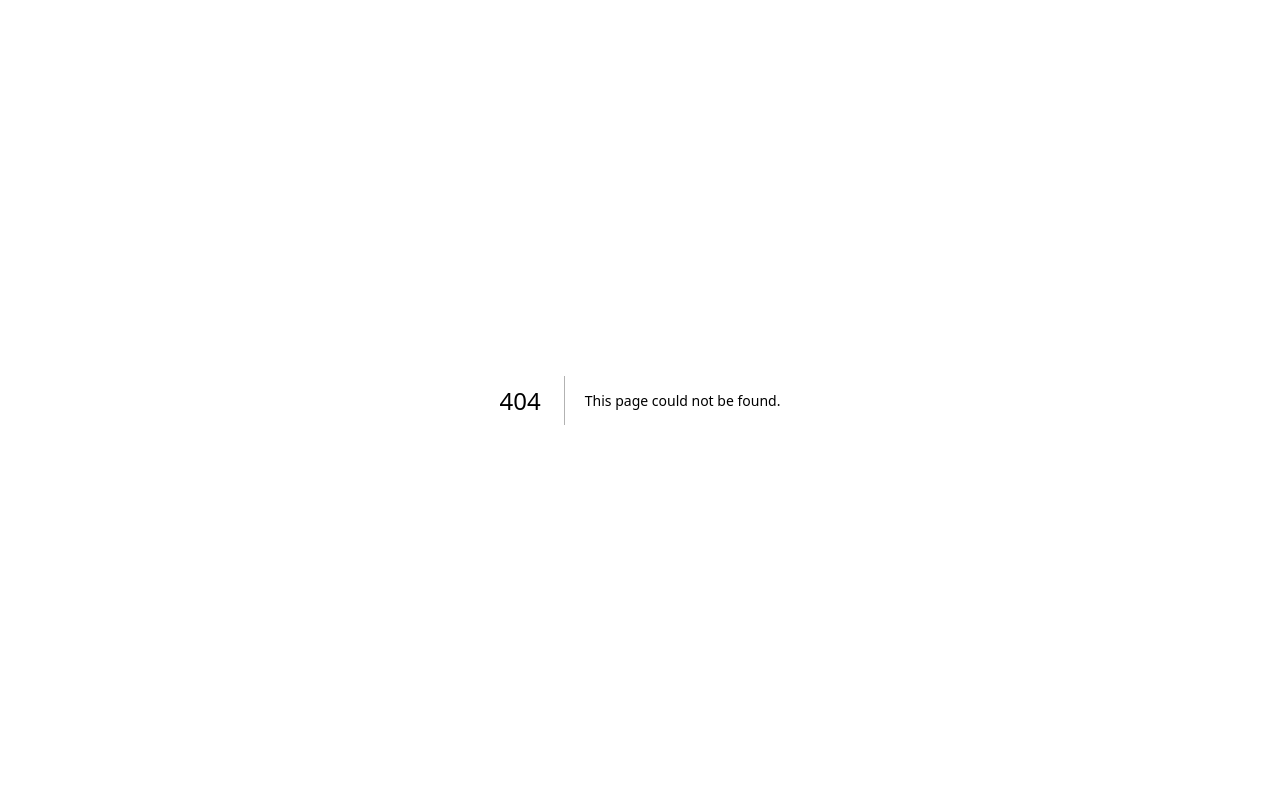
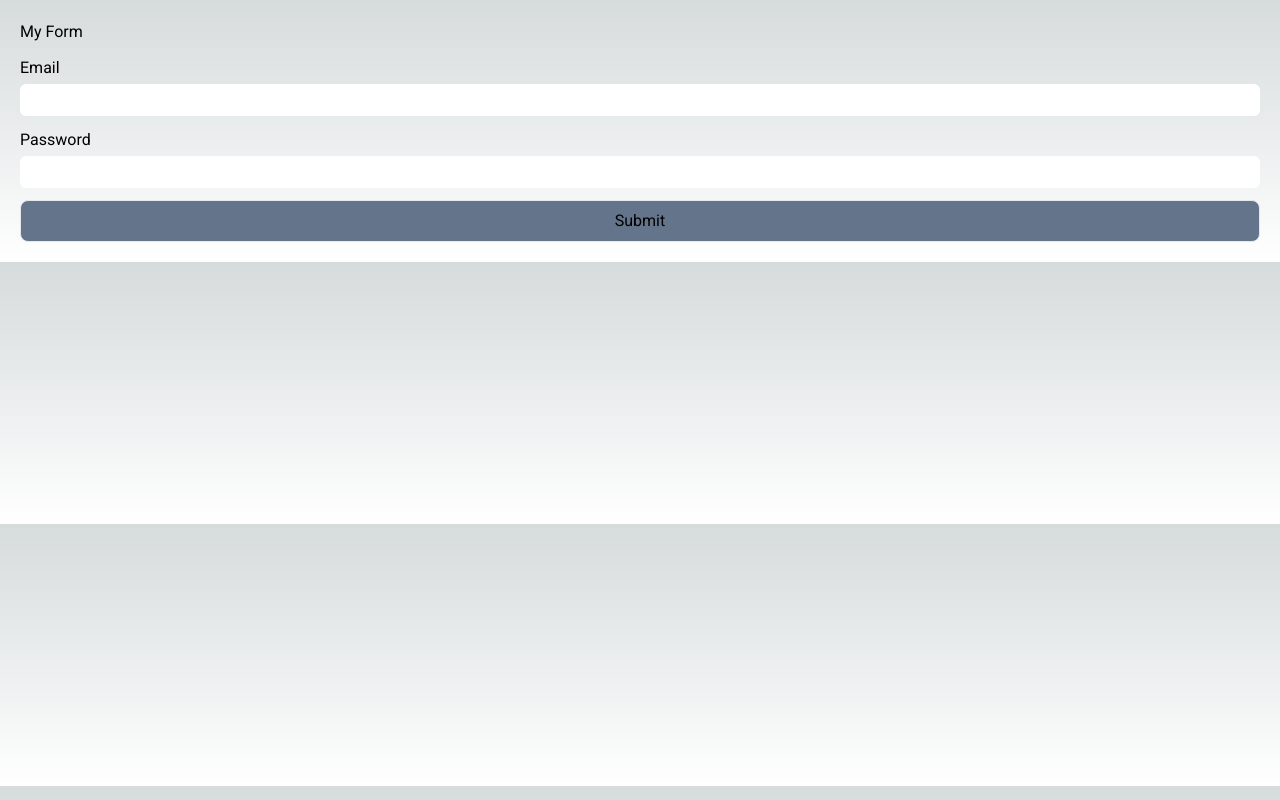
Before and after one commit to lutfir2019/pos-next-ts, a Next.js app: page /auth in a window 1280 px wide. Before the commit this address had no page. Built offline with nearby package versions, Linux system fonts and the light colour scheme.

Commit message:
config formik and yup

```diff
--- /dev/null
+++ b/src/app/auth/page.tsx
@@ -0,0 +1,54 @@
+"use client";
+
+import React from "react";
+import { Form, Formik } from "formik";
+import { Auth } from "@/types/auth";
+import * as yup from "yup";
+import TextField from "@/components/global/input/textField";
+import ButtonBase from "@/components/global/button/base";
+
+export default function Page() {
+  const initialValues: Auth = {
+    email: "",
+    password: "",
+  };
+  const validationSchema = yup.object().shape({
+    email: yup.string().email().required().label("Email"),
+    password: yup.string().required().label("Password"),
+  });
+  const submit = (values: Auth) => {
+    console.log(values);
+  };
+  return (
+    <div className="flex flex-col p-5 gap-3">
+      <h1>My Form</h1>
+      <Formik
+        initialValues={initialValues}
+        validationSchema={validationSchema}
+        onSubmit={(values) => submit(values)}
+      >
+        {() => (
+          <Form className="flex flex-col gap-3">
+            <TextField
+              name="email"
+              type="email"
+              label="Email"
+              className="text-black"
+            />
+            <TextField
+              name="password"
+              type="password"
+              label="Password"
+              className="text-black"
+            />
+            <ButtonBase
+              text="Submit"
+              type="submit"
+              className="bg-slate-500 hover:bg-slate-600"
+            />
+          </Form>
+        )}
+      </Formik>
+    </div>
+  );
+}
--- a/src/app/layout.tsx
+++ b/src/app/layout.tsx
@@ -1,12 +1,12 @@
 import type { Metadata } from "next";
-import { Inter } from "next/font/google";
+import { Roboto } from "next/font/google";
 import "./globals.css";
 
-const inter = Inter({ subsets: ["latin"] });
-
+const roboto = Roboto({ subsets: ["latin"], weight: "400" });
 export const metadata: Metadata = {
   title: "Create Next App",
   description: "Generated by create next app",
+  keywords: ["nextjs", "react", "formik", "typescript", "yup"],
 };
 
 export default function RootLayout({
@@ -16,7 +16,7 @@ export default function RootLayout({
 }>) {
   return (
     <html lang="en">
-      <body className={inter.className}>{children}</body>
+      <body className={roboto.className}>{children}</body>
     </html>
   );
 }
--- /dev/null
+++ b/src/components/global/button/base.tsx
@@ -0,0 +1,18 @@
+interface Props {
+  className?: string;
+  type?: "button" | "submit" | "reset";
+  text?: string;
+}
+const ButtonBase = ({ ...props }: Props) => {
+  return (
+    <button type={props.type}>
+      <div
+        className={`transition ease-in-out flex justify-center items-center p-2 border rounded-lg ${props.className}`}
+      >
+        {props.text}
+      </div>
+    </button>
+  );
+};
+
+export default ButtonBase;
--- /dev/null
+++ b/src/components/global/input/textField.tsx
@@ -0,0 +1,33 @@
+import { ErrorMessage, Field } from "formik";
+
+interface Props {
+  className?: string;
+  name?: string;
+  label?: string;
+  type?: string;
+  placeholder?: string;
+}
+
+const TextField = (props: Props) => {
+  return (
+    <div className="flex flex-col gap-1">
+      <label htmlFor={props.name}>{props.label}</label>
+      <div className="flex flex-col gap-0.5">
+        <Field
+          id={props.name}
+          type={props.type}
+          name={props.name}
+          className={`py-1 px-2 rounded-md ${props.className}`}
+          placeholder={props.placeholder}
+        />
+        <ErrorMessage
+          name={props.name ?? ""}
+          className="text-red-500 text-sm pl-1"
+          component="span"
+        />
+      </div>
+    </div>
+  );
+};
+
+export default TextField;
--- /dev/null
+++ b/src/types/auth/index.ts
@@ -0,0 +1,4 @@
+export type Auth = {
+  email: string;
+  password: string;
+};
```
Also changed, not shown: package.json (+6 -4 lines), 1 other file (tests, documents, lock files or other folders).
